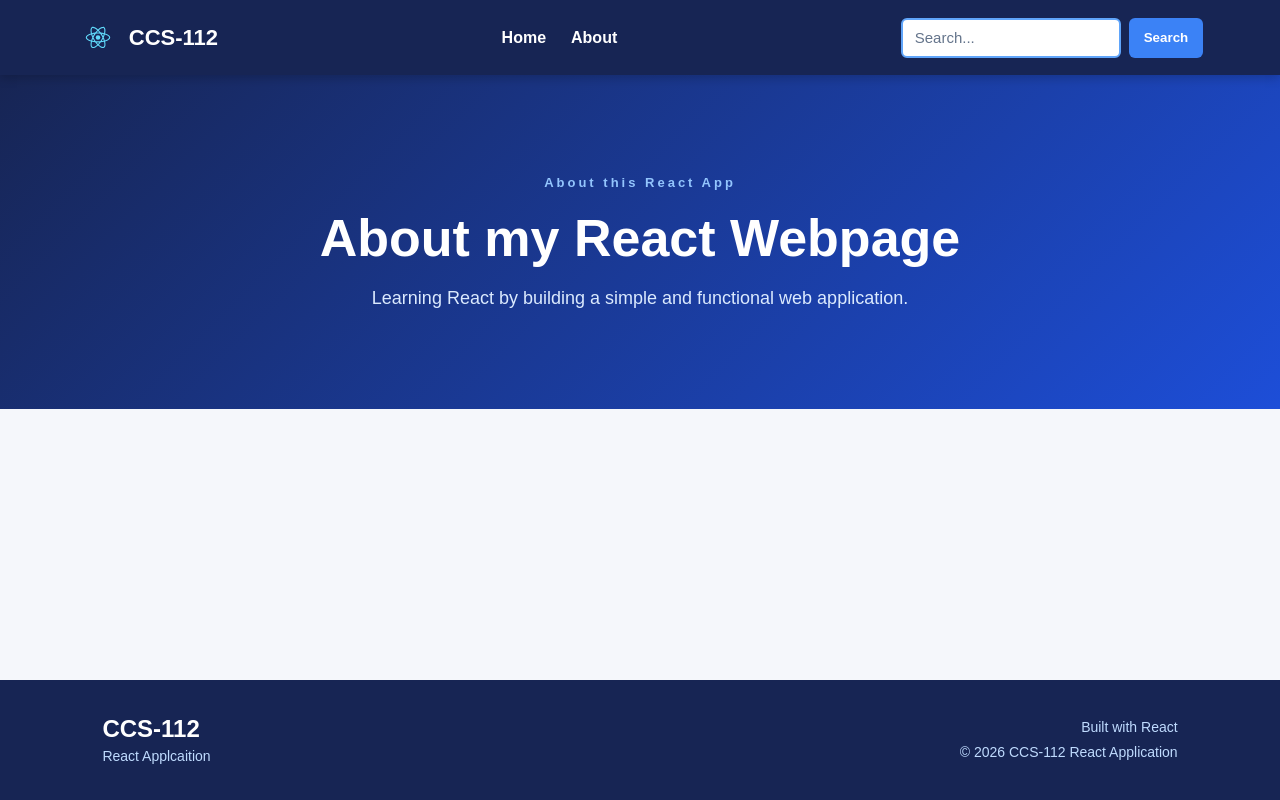
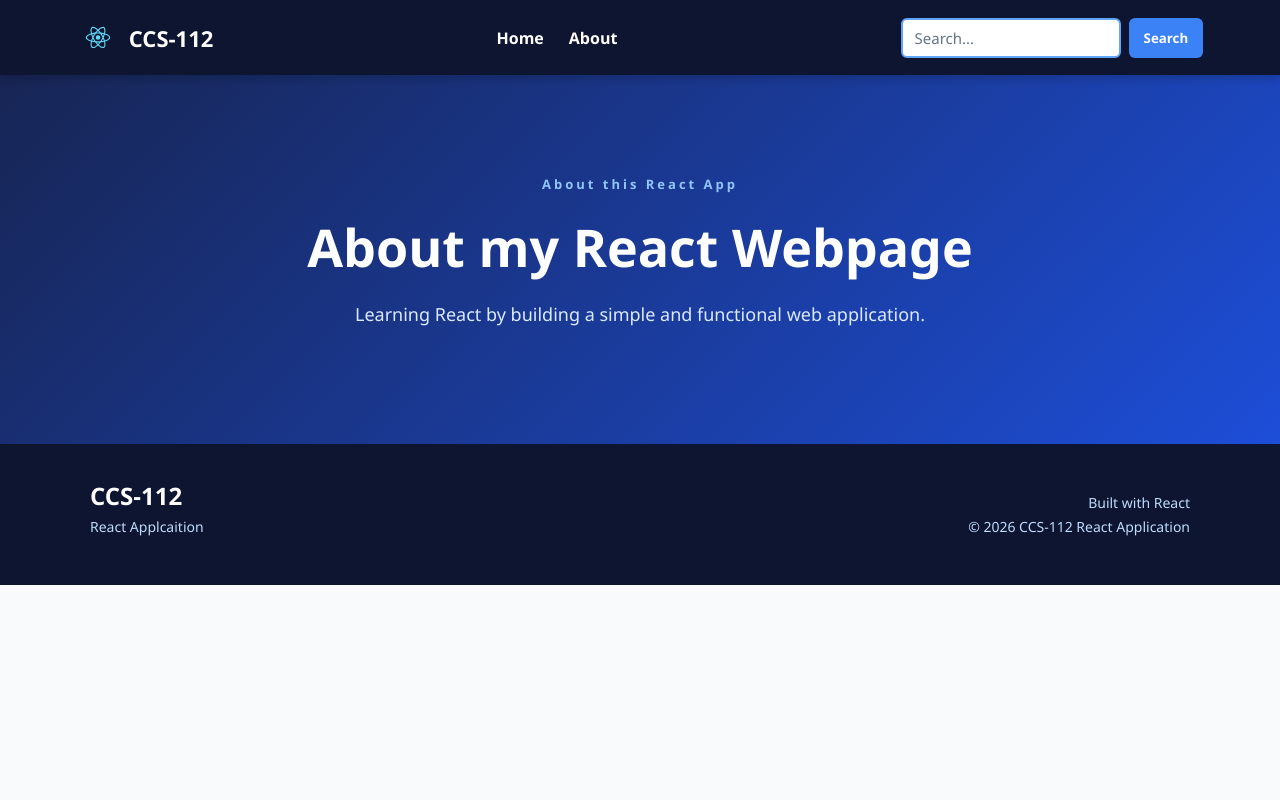
Before and after one commit to aljromev-pixel/react-API-fetching-and-sending-data, a React (Create React App) app: page /about in a window 1280 px wide. Built offline with nearby package versions, Linux system fonts and the light colour scheme.

Commit message:
improve footer styles

```diff
--- a/src/index.css
+++ b/src/index.css
@@ -1,41 +1,31 @@
+* {
+  box-sizing: border-box;
+}
+
 html,
 body,
 #root {
+  margin: 0;
+  padding: 0;
   min-height: 100%;
 }
 
 body {
-  margin: 0;
-}
-
-.app {
-  min-height: 100vh;
-  display: flex;
-  flex-direction: column;
-}
-
-.app > main {
-  flex: 1;
-}
-
-* {
-  margin: 0;
-  padding: 0;
-  box-sizing: border-box;
-}
-
-html {
-  scroll-behavior: smooth;
-}
-
-body {
-  font-family: Arial, Helvetica, sans-serif;
-  background: #f5f7fb;
+  font-family: "Segoe UI", Arial, sans-serif;
+  background: #f8fafc;
   color: #172033;
 }
 
-a {
-  text-decoration: none;
+button,
+input {
+  font-family: inherit;
+}
+
+h1,
+h2,
+h3,
+p {
+  margin-top: 0;
 }
 
 .navbar {
@@ -43,7 +33,7 @@ a {
   min-height: 75px;
   padding: 10px 6%;
 
-  background-color: #172554;
+  background-color: #0d1530;
 
   display: flex;
   align-items: center;
@@ -358,31 +348,40 @@ a {
 }
 
 .footer {
-  background: #172554;
+  width: 100%;
+  background: #0d1530;
   color: white;
-  padding: 35px 8%;
+  padding: 35px 7%;
+  margin-top: auto;
 }
 
 .footer-content {
   max-width: 1100px;
-  margin: auto;
+  margin: 0 auto;
+
   display: flex;
   justify-content: space-between;
   align-items: center;
 }
 
-.footer h2 {
+.footer-brand h2 {
   margin-bottom: 5px;
+  color: white;
 }
 
-.footer p {
+.footer-brand p {
   color: #bfdbfe;
   font-size: 14px;
 }
 
 .footer-info {
   text-align: right;
-  line-height: 1.8;
+}
+
+.footer-info p {
+  color: #bfdbfe;
+  font-size: 14px;
+  margin: 5px 0;
 }
 
 @media (max-width: 800px) {
```
Also changed, not shown: src/Components/ProductCard.jsx (added, +8 -0 lines), 1 other file (tests, documents, lock files or other folders).
